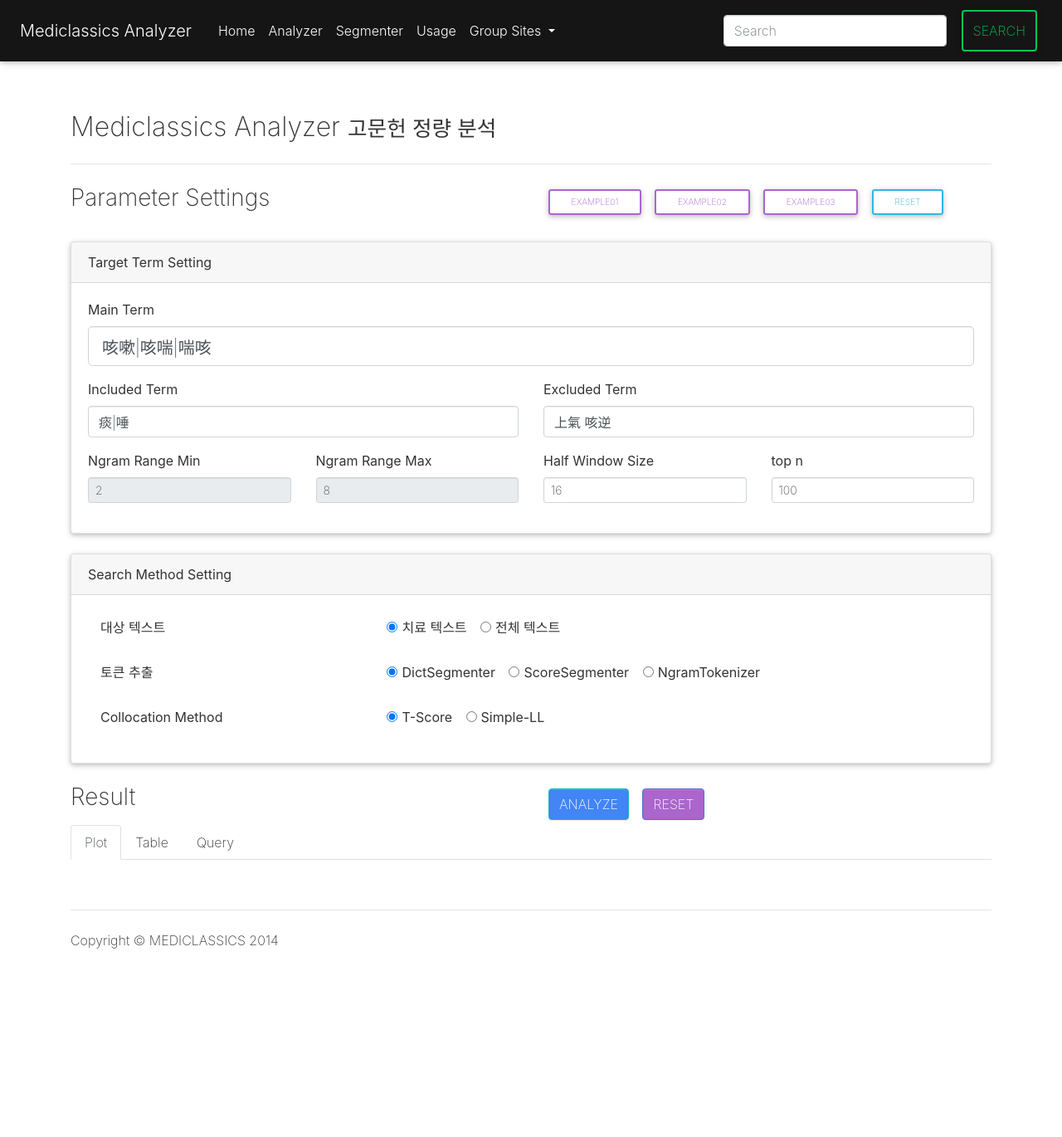
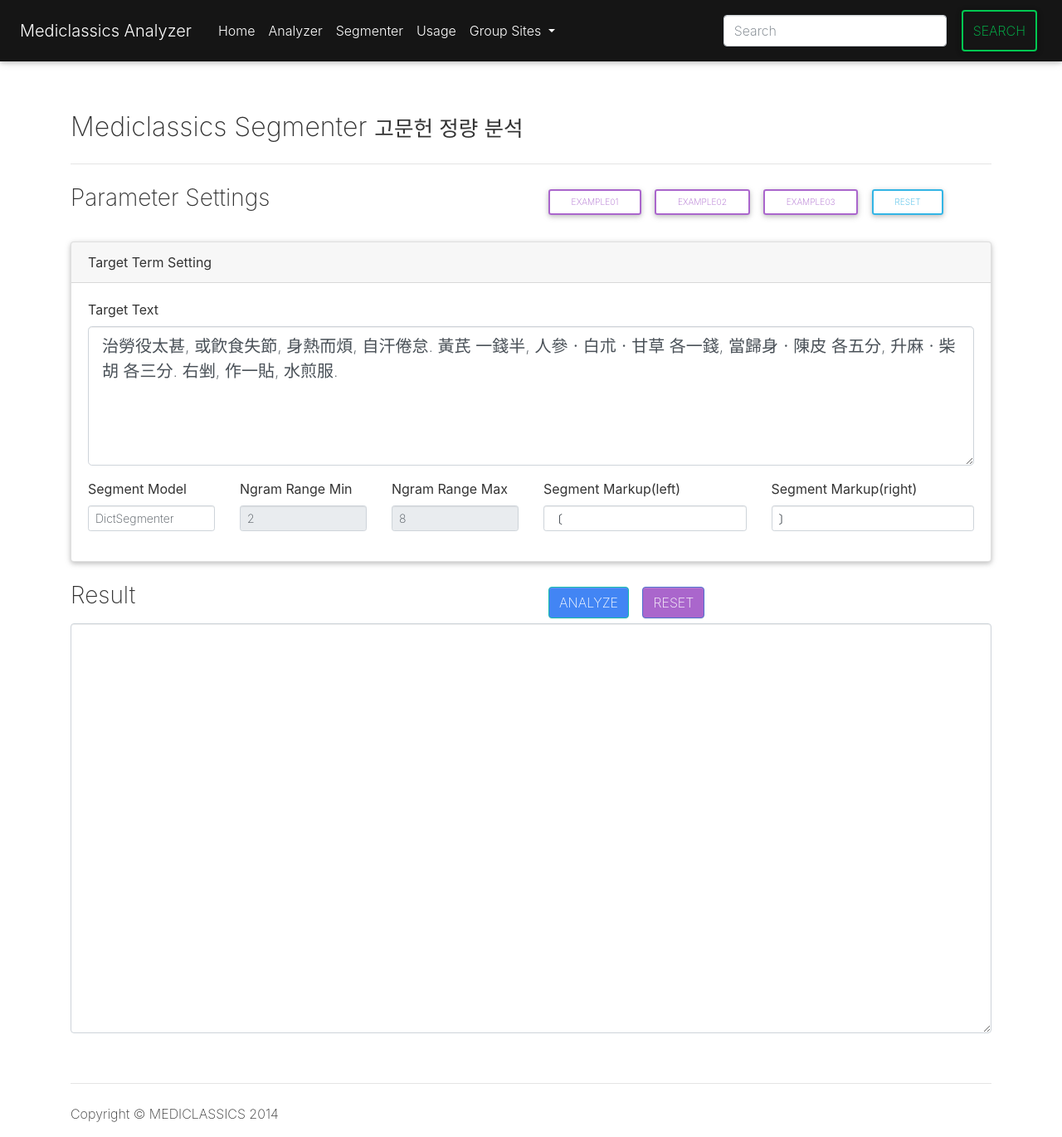
Before and after one commit to mediclassics-app/demo-collocation-viewer, a Jekyll site: the page built from segmenter.md, in a window 1280 px wide and 1370 px high. Shown: the whole window at 83% size. Built offline with Jekyll 4.4.1, drawn with Linux system fonts in a browser that asks for light colours; nearby versions of some CDN libraries.

Commit message:
add segment page

```diff
--- a/_includes/app.html
+++ b/_includes/analyzer.html
@@ -1,4 +1,4 @@
-<div class="py-4" style="" id="app">
+<div class="py-4" style="" id="analyzer">
 
     <div class="row">
       <div class="col-12">
--- /dev/null
+++ b/_includes/analyzer.js.html
@@ -0,0 +1,4 @@
+        <script src="assets/app/js/app.config.js"></script>
+        <script src="assets/app/js/app.helper.js"></script>
+        <script src="assets/app/js/analyzer.component.js"></script>
+        <script src="assets/app/js/analyzer.js"></script>
--- a/_includes/app.js.html
+++ /dev/null
@@ -1,4 +0,0 @@
-        <script src="assets/app/js/app.config.js"></script>
-        <script src="assets/app/js/app.helper.js"></script>
-        <script src="assets/app/js/app.component.js"></script>
-        <script src="assets/app/js/app.js"></script>
--- /dev/null
+++ b/_includes/segmenter.html
@@ -0,0 +1,103 @@
+<div class="py-4" style="" id="segmenter">
+
+    <div class="row">
+      <div class="col-12">
+        <h2>Mediclassics Segmenter <small>고문헌 정량 분석</small></h2>
+        <hr>
+      </div>
+    </div>
+
+    <div class="row">
+        <div class="col-6">
+          <h3>Parameter Settings</h3>
+        </div>
+
+        <div class="col-md-6">
+          <button class="btn btn-outline-secondary btn-sm" v-bind:class="{'activate': default_param_idx==1 }"  type="button" v-on:click="apply_param( 1 )">
+             example01
+          </button>
+          <button class="btn btn-outline-secondary btn-sm" v-bind:class="{'activate': default_param_idx==2 }"  type="button" v-on:click="apply_param( 2 )">
+             example02
+          </button>
+          <button class="btn btn-outline-secondary btn-sm" v-bind:class="{'activate': default_param_idx==3 }"  type="button" v-on:click="apply_param( 3 )">
+             example03
+          </button>
+          <button class="btn btn-outline-info btn-sm" v-bind:class="{'activate': default_param_idx==0 }"  type="button" v-on:click="apply_param( 0 )">
+             reset
+          </button>
+        </div>
+
+    </div>
+
+    <br>
+
+    <div class="card">
+      <div class="card-header">
+        Target Term Setting
+      </div>
+      <div class="card-body">
+
+          <div class="row">
+            <div class="col-12">
+              <div class="form-group"><label>Target Text</label>
+                  <textarea type="text" rows="5" style="height:30%" class="form-control form-control-lg" name="target-text" v-model.trim="param.text">
+                  </textarea>
+              </div>
+            </div>
+          </div>
+
+        <div class="row">
+          <div class="col-md-2">
+            <div class="form-group"><label>Segment Model</label><input type="text" class="form-control form-control-sm" v-model.number="param.model"></div>
+          </div>
+            <div class="col-md-2">
+              <div class="form-group"><label>Ngram Range Min</label><input type="number" class="form-control form-control-sm" name="ngram-range-min" v-model.number="param.ngram_range[0]" disabled></div>
+            </div>
+            <div class="col-md-2">
+              <div class="form-group"><label>Ngram Range Max</label><input type="number" class="form-control form-control-sm" name="ngram-range-max" v-model.number="param.ngram_range[1]" disabled></div>
+            </div>
+
+
+            <div class="col-md-3">
+              <div class="form-group"><label>Segment Markup(left)</label><input type="text" class="form-control form-control-sm" v-model.number="param.mark[0]"></div>
+            </div>
+            <div class="col-md-3">
+              <div class="form-group"><label>Segment Markup(right)</label><input type="text" class="form-control form-control-sm" v-model.number="param.mark[1]"></div>
+            </div>
+          </div>
+
+      </div> <!-- card body -->
+    </div>
+    <br>
+
+
+  <div class="row">
+      <div class="col-6">
+        <h3>Result</h3>
+      </div>
+      <div class="col-md-3" v-show="false">
+      </div>
+
+      <div class="col-md-3">
+        <button class="btn btn-primary" type="button" v-on:click="ajx_doit" v-bind:disabled='status.ajx_loading'>
+          <span role="status" v-bind:class="{'spinner-grow spinner-grow-sm': status.ajx_loading,  }" aria-hidden="true"></span>
+          {% raw %}
+          {{ status.ajx_loading ? "Analyzing" : "Analyze" }}
+          {% endraw %}
+        </button>
+        <button class="btn btn-secondary" type="button" v-on:click="ajx_reset" v-bind:disabled='status.ajx_loading'>
+          <span role="status" aria-hidden="true"></span>
+           Reset
+        </button>
+      </div>
+  </div>
+
+
+    <div class="row">
+      <div class="col-md-12">
+        <textarea class="form-control" rows="20" v-bind:value="print_result">
+        </textarea>
+      </div>
+    </div>
+
+</div>
--- /dev/null
+++ b/_includes/segmenter.js.html
@@ -0,0 +1,4 @@
+<script src="assets/app/js/app.config.js"></script>
+<script src="assets/app/js/app.helper.js"></script>
+<script src="assets/app/js/segmetner.component.js"></script>
+<script src="assets/app/js/segmetner.js"></script>
--- a/_layouts/app.html
+++ b/_layouts/analyzer.html
@@ -6,7 +6,7 @@
     {% include bootstrap.css.html %}
     {% include bootstrap.table.css.html %}
     {% include app.css.html %}
-    <title>App | {{ site.data.theme.title }}</title>
+    <title>Analyzer | {{ site.data.theme.title }}</title>
 
 </head>
 <body>
@@ -40,7 +40,7 @@
     {% include vue.chart.html %}
 
     <!-- app.js -->
-    {% include app.js.html %}
+    {% include analyzer.js.html %}
 
 </body>
 
--- /dev/null
+++ b/_layouts/segmenter.html
@@ -0,0 +1,45 @@
+<!DOCTYPE html>
+<html>
+
+<head>
+	  {% include head.meta.html %}
+    {% include bootstrap.css.html %}
+    {% include bootstrap.table.css.html %}
+    {% include app.css.html %}
+    <title>Segmenter | {{ site.data.theme.title }}</title>
+
+</head>
+<body>
+
+		<!-- Navigation -->
+		{% include body.navi.html %}
+
+			<br>
+	    <!-- Page Content -->
+	    <div class="container">
+
+
+					{{ content }}
+
+
+
+					<hr>
+			    <!-- Footer -->
+					{% include body.footer.html %}
+
+	    </div>
+
+    <!-- for bootstrap -->
+    {% include bootstrap.js.html %}
+    <!-- for table -->
+    {% include bootstrap.table.js.html %}
+
+    <!-- Vue -->
+    {% include vue.js.html %}
+
+    <!-- app.js -->
+    {% include segmenter.js.html %}
+
+</body>
+
+</html>
--- a/assets/app/js/app.js
+++ b/assets/app/js/analyzer.js
@@ -90,7 +90,7 @@
 var evtSource = false;
 
 var app = new Vue({
-  el: '#app',
+  el: '#analyzer',
   // components: {
   //   ScatterChart
   // },
--- a/assets/app/js/app.config.js
+++ b/assets/app/js/app.config.js
@@ -1,2 +1,2 @@
-// api_endpoint = "//localhost:5000"
-api_endpoint = "https://collocation.mediclassics.kr"
+api_endpoint = "//localhost:5000"
+// api_endpoint = "https://collocation.mediclassics.kr"
--- /dev/null
+++ b/assets/app/js/segmetner.js
@@ -0,0 +1,127 @@
+function get_param( idx ){
+
+    var default_param0 = {
+      "text": '',
+      "model": 'DictSegmenter',
+      "mark": ["〔", "〕"],
+      'ngram_range': [2,8],
+      'esc': ""
+    }
+
+    var default_param1 = {
+      "text": '治勞役太甚, 或飮食失節, 身熱而煩, 自汗倦怠. 黃芪 一錢半, 人參ㆍ白朮ㆍ甘草 各一錢, 當歸身ㆍ陳皮 各五分, 升麻ㆍ柴胡 各三分. 右剉, 作一貼, 水煎服.',
+      "model": 'DictSegmenter',
+      "mark": ["〔", "〕"],
+      'ngram_range': [2,8],
+      'esc': ""
+    }
+
+    var default_param2 = {
+      "text": '治勞役太甚, 或飮食失節, 身熱而煩, 自汗倦怠. 黃芪 一錢半, 人參ㆍ白朮ㆍ甘草 各一錢, 當歸身ㆍ陳皮 各五分, 升麻ㆍ柴胡 各三分. 右剉, 作一貼, 水煎服.',
+      "model": 'ScoreSegmenter',
+      "mark": ["〔", "〕"],
+      'ngram_range': [2,8],
+      'esc': ""
+    }
+
+    var default_param3 = {
+      "text": '治勞役太甚, 或飮食失節, 身熱而煩, 自汗倦怠. 黃芪 一錢半, 人參ㆍ白朮ㆍ甘草 各一錢, 當歸身ㆍ陳皮 各五分, 升麻ㆍ柴胡 各三分. 右剉, 作一貼, 水煎服.',
+      "model": 'NgramTokenizer',
+      "mark": ["〔", "〕"],
+      'ngram_range': [2,8],
+      'esc': ""
+    }
+
+    return [default_param0, default_param1, default_param2, default_param3][idx]
+
+}
+
+var app = new Vue({
+  el: '#segmenter',
+  // components: {
+  //   ScatterChart
+  // },
+  data: {
+    'default_param_idx': 1,
+    'param': get_param(1),
+    'result': {},
+    'status': {
+        'ajx_loading': false,
+        'sse_loading': false,
+        'message': ""
+    },
+  },
+  computed: {
+      param_sanitized: function( k ){
+          return this.param
+      },
+      print_result: function( ){
+          var obj = this.result
+          if ( Object.keys( obj ).length === 0 && obj.constructor === Object ){
+              return ""
+          } else {
+              return JSON.stringify( obj, undefined, 4)
+          }
+      }
+  },
+  updated: function () {
+  },
+  methods: {
+      // update_component_data: function() {
+      //   //console.log('updateComponentData', this.$refs)
+      //     this.$refs.child1.open = true
+      // },
+      apply_param: function( idx ){
+          this.default_param_idx = idx
+          this.param = get_param( this.default_param_idx )
+      },
+
+      ajx_doit: function() {
+
+          console.log( "Method : ajx_doit" )
+          this.status.ajx_loading = true;
+          // var ajxUrl = api_endpoint + "/collocation?query=" + param2string( this.param )
+          // axios.get(ajxUrl)
+          axios({
+              timeout: 20000,
+              method: 'post',
+              url: api_endpoint + "/api/segmentation",
+              data: this.param_sanitized
+          })
+          .then((response) => {
+              console.log( response.data )
+              this.status.ajx_loading = false;
+              if( response.data.STATUS != "fail"  ){
+
+                if ( response.data.RESULT === undefined || response.data.RESULT.length == 0) {
+                    alert( response.data.MESSAGE );
+                } else {
+                    this.result = response.data.RESULT;
+                    // this.coordinate = this.result.data.map( toCoordinate )
+                  }
+              } else {
+                  alert( "There is no result" );
+              }
+
+          })
+          .catch((ex)=> {
+              this.status.ajx_loading = false;
+              alert( "Server does not response" );
+              console.log("ERR!!!!! : ", ex)
+          })
+
+      },
+
+      ajx_reset: function() {
+
+          console.log( "Method : ajx_reset" )
+          this.status.ajx_loading = false;
+          this.status.message = ""
+          this.result = {};
+          this.apply_param(0)
+
+      },
+
+
+  }
+})
--- a/segmenter.md
+++ b/segmenter.md
@@ -1,5 +1,5 @@
 ---
-layout: app
+layout: segmenter
 ---
 
-{% include app.html %}
+{% include segmenter.html %}
```
Also changed, not shown: analyzer.md (+2 -2 lines), index.md (+2 -2 lines), assets/app/js/analyzer.component.js (renamed from assets/app/js/app.component.js), assets/app/js/segmetner.component.js (added).
